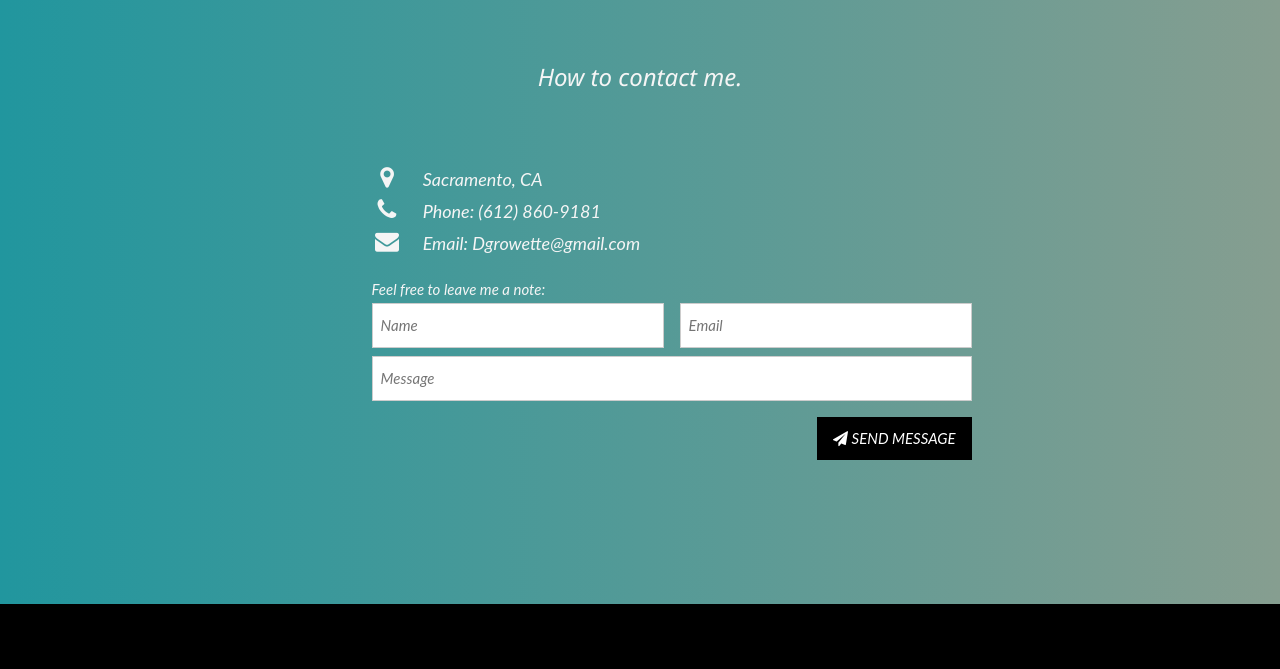
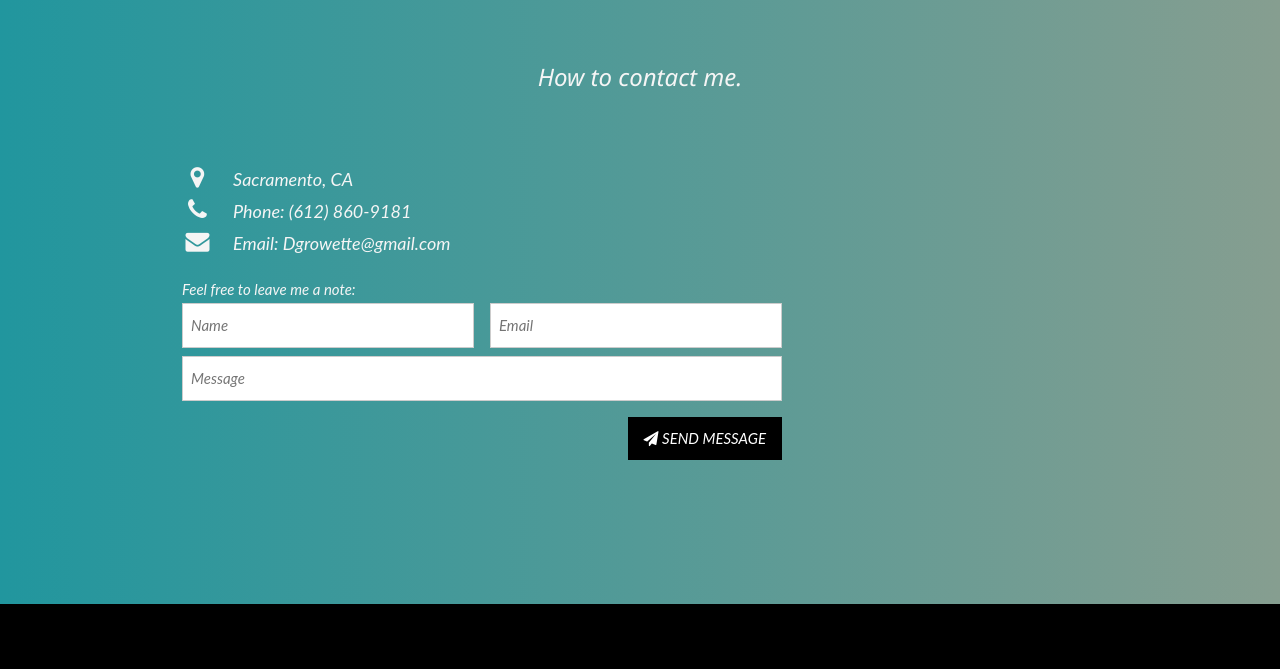
Before and after one commit to Trane7/PortfolioFinal, a website: page index.html in a window 1280 px wide. Shown: the part 4131-4800 px from the top of the page. Drawn offline with nearby package versions, Linux system fonts and the light colour scheme.

Commit message:
commented out .w3-panel to see if it fixes deployment problem

```diff
--- a/css/style.css
+++ b/css/style.css
@@ -178,9 +178,9 @@ body {
   color: black;
 }
 
-.w3-panel {
+/* .w3-panel {
   margin-left: 20%;
-}
+} */
 
 .button {
   border: none;
```
